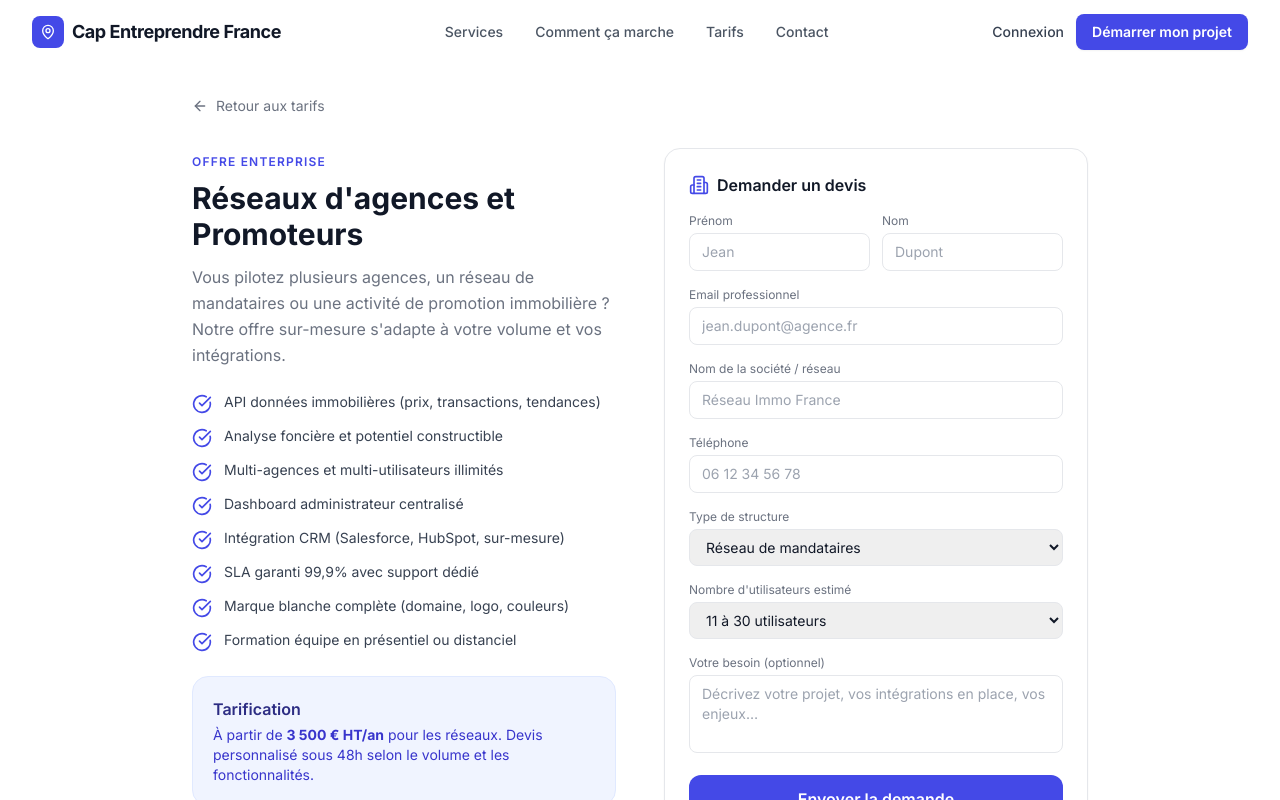
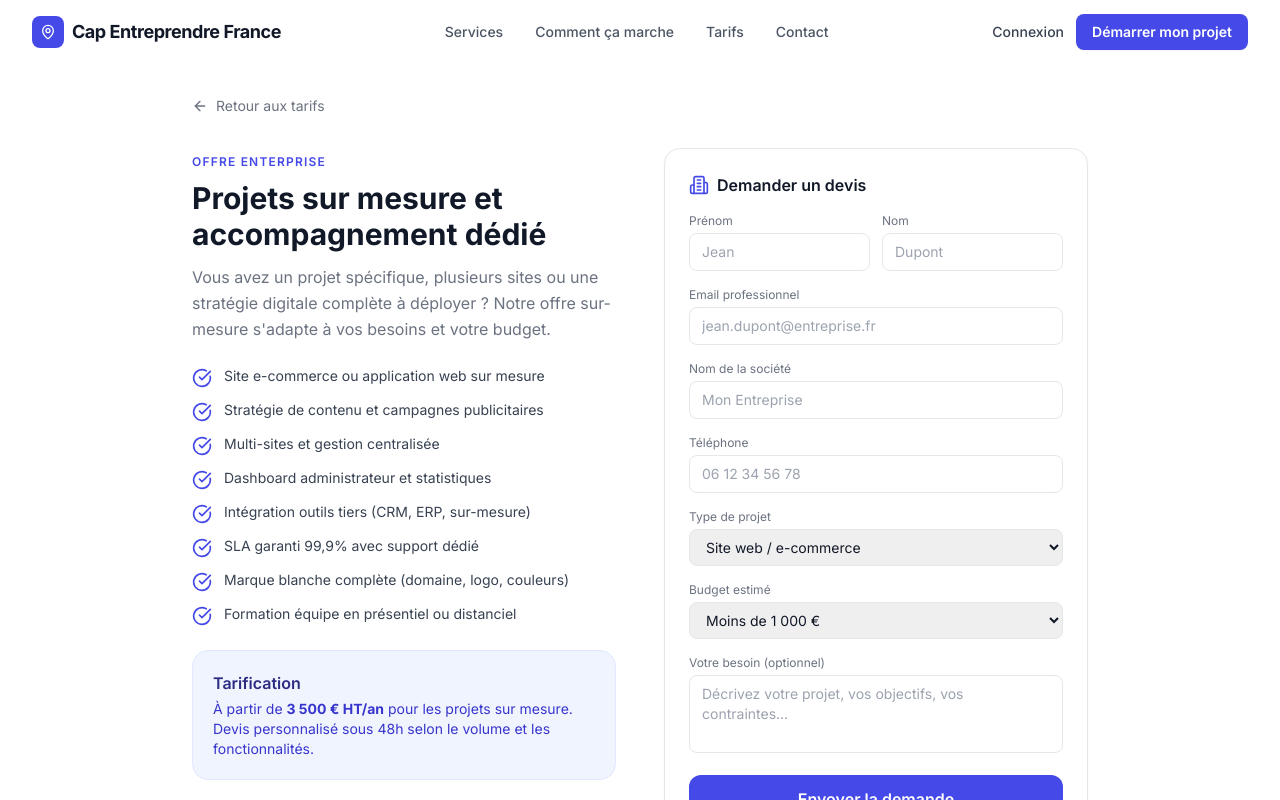
Before and after one commit to maellemolinier-hub/projet-site-pro, a Next.js app in the folder apps/web/: page /contact-entreprise in a window 1280 px wide. Shown: the top 800 px of the page. Built offline with nearby package versions, Linux system fonts and the light colour scheme.

Commit message:
feat(rebrand): contact-entreprise page updated for agency

```diff
--- a/apps/web/app/contact-entreprise/page.tsx
+++ b/apps/web/app/contact-entreprise/page.tsx
@@ -5,7 +5,7 @@ import { Navbar } from "@/components/marketing/Navbar";
 import { Footer } from "@/components/marketing/Footer";
 
 export const metadata: Metadata = {
-  title: "Contact entreprise — Réseaux et Promoteurs | ImmoExpert",
+  title: "Contact entreprise — Projets sur mesure | Cap Entreprendre France",
 };
 
 export default function ContactEntreprisePage() {
@@ -26,21 +26,21 @@ export default function ContactEntreprisePage() {
                   Offre Enterprise
                 </span>
                 <h1 className="text-3xl font-bold text-gray-900 mt-2">
-                  Réseaux d'agences et Promoteurs
+                  Projets sur mesure et accompagnement dédié
                 </h1>
                 <p className="text-gray-500 mt-3 leading-relaxed">
-                  Vous pilotez plusieurs agences, un réseau de mandataires ou une activité de promotion immobilière ?
-                  Notre offre sur-mesure s'adapte à votre volume et vos intégrations.
+                  Vous avez un projet spécifique, plusieurs sites ou une stratégie digitale complète à déployer ?
+                  Notre offre sur-mesure s'adapte à vos besoins et votre budget.
                 </p>
               </div>
 
               <div className="space-y-3">
                 {[
-                  "API données immobilières (prix, transactions, tendances)",
-                  "Analyse foncière et potentiel constructible",
-                  "Multi-agences et multi-utilisateurs illimités",
-                  "Dashboard administrateur centralisé",
-                  "Intégration CRM (Salesforce, HubSpot, sur-mesure)",
+                  "Site e-commerce ou application web sur mesure",
+                  "Stratégie de contenu et campagnes publicitaires",
+                  "Multi-sites et gestion centralisée",
+                  "Dashboard administrateur et statistiques",
+                  "Intégration outils tiers (CRM, ERP, sur-mesure)",
                   "SLA garanti 99,9% avec support dédié",
                   "Marque blanche complète (domaine, logo, couleurs)",
                   "Formation équipe en présentiel ou distanciel",
@@ -55,7 +55,7 @@ export default function ContactEntreprisePage() {
               <div className="bg-brand-50 rounded-2xl p-5 border border-brand-100">
                 <p className="font-semibold text-brand-900 mb-1">Tarification</p>
                 <p className="text-brand-700 text-sm">
-                  À partir de <strong>3 500 € HT/an</strong> pour les réseaux.
+                  À partir de <strong>3 500 € HT/an</strong> pour les projets sur mesure.
                   Devis personnalisé sous 48h selon le volume et les fonctionnalités.
                 </p>
               </div>
@@ -85,8 +85,8 @@ export default function ContactEntreprisePage() {
               </div>
 
               {[
-                { label: "Email professionnel", placeholder: "jean.dupont@agence.fr", type: "email" },
-                { label: "Nom de la société / réseau", placeholder: "Réseau Immo France", type: "text" },
+                { label: "Email professionnel", placeholder: "jean.dupont@entreprise.fr", type: "email" },
+                { label: "Nom de la société", placeholder: "Mon Entreprise", type: "text" },
                 { label: "Téléphone", placeholder: "06 12 34 56 78", type: "tel" },
               ].map((f) => (
                 <div key={f.label}>
@@ -100,30 +100,30 @@ export default function ContactEntreprisePage() {
               ))}
 
               <div>
-                <label className="block text-xs text-gray-500 mb-1">Type de structure</label>
+                <label className="block text-xs text-gray-500 mb-1">Type de projet</label>
                 <select className="w-full text-sm border border-gray-200 rounded-lg px-3 py-2 focus:outline-none focus:ring-2 focus:ring-brand-500">
-                  <option>Réseau de mandataires</option>
-                  <option>Réseau d'agences franchisées</option>
-                  <option>Promoteur immobilier</option>
-                  <option>Agence indépendante multi-sites</option>
-                  <option>Investisseur / Asset manager</option>
+                  <option>Site web / e-commerce</option>
+                  <option>Identité visuelle</option>
+                  <option>Stratégie de marque</option>
+                  <option>Campagnes publicitaires</option>
+                  <option>Projet sur mesure</option>
                 </select>
               </div>
 
               <div>
-                <label className="block text-xs text-gray-500 mb-1">Nombre d'utilisateurs estimé</label>
+                <label className="block text-xs text-gray-500 mb-1">Budget estimé</label>
                 <select className="w-full text-sm border border-gray-200 rounded-lg px-3 py-2 focus:outline-none focus:ring-2 focus:ring-brand-500">
-                  <option>11 à 30 utilisateurs</option>
-                  <option>31 à 100 utilisateurs</option>
-                  <option>101 à 500 utilisateurs</option>
-                  <option>500+ utilisateurs</option>
+                  <option>Moins de 1 000 €</option>
+                  <option>1 000 € à 5 000 €</option>
+                  <option>5 000 € à 15 000 €</option>
+                  <option>15 000 €+</option>
                 </select>
               </div>
 
               <div>
                 <label className="block text-xs text-gray-500 mb-1">Votre besoin (optionnel)</label>
                 <textarea
-                  placeholder="Décrivez votre projet, vos intégrations en place, vos enjeux…"
+                  placeholder="Décrivez votre projet, vos objectifs, vos contraintes…"
                   rows={3}
                   className="w-full text-sm border border-gray-200 rounded-lg px-3 py-2 focus:outline-none focus:ring-2 focus:ring-brand-500 resize-none"
                 />
@@ -134,12 +134,12 @@ export default function ContactEntreprisePage() {
               </button>
 
               <p className="text-xs text-gray-400 text-center">
-                Réponse garantie sous 48h · Démonstration incluse
+                Réponse garantie sous 48h · Devis gratuit inclus
               </p>
 
               <div className="pt-2 border-t border-gray-100 space-y-1.5">
-                <a href="mailto:entreprise@immoexpert.fr" className="flex items-center gap-2 text-xs text-gray-400 hover:text-gray-600">
-                  <Mail className="w-3.5 h-3.5" /> entreprise@immoexpert.fr
+                <a href="mailto:contact@cap-entreprendre-france.fr" className="flex items-center gap-2 text-xs text-gray-400 hover:text-gray-600">
+                  <Mail className="w-3.5 h-3.5" /> contact@cap-entreprendre-france.fr
                 </a>
                 <a href="tel:+33123456789" className="flex items-center gap-2 text-xs text-gray-400 hover:text-gray-600">
                   <Phone className="w-3.5 h-3.5" /> 01 23 45 67 89
```
